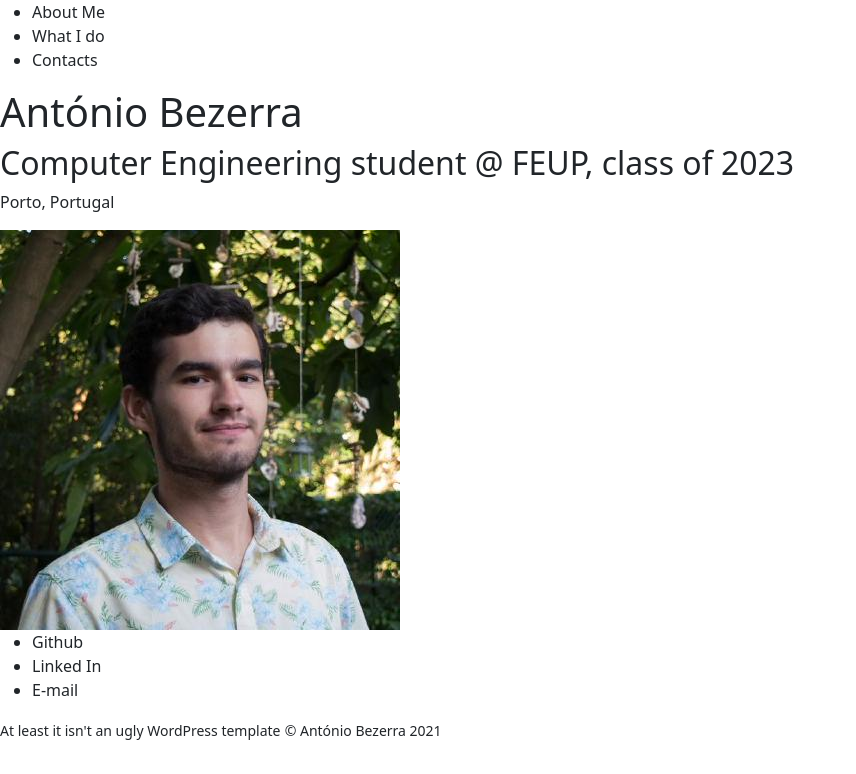
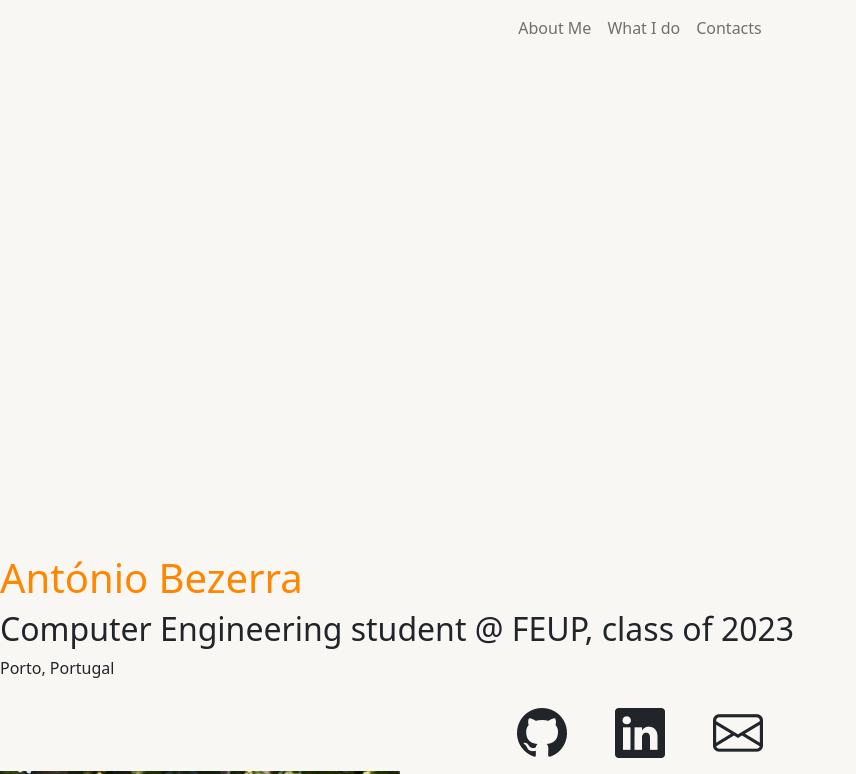
Before and after one commit to antbz/website, a plain HTML site: page index.html in a window 1280 px wide. Shown: the top 774 px of the page, without its empty margins (0-856 px from the left). Drawn offline with nearby package versions, Linux system fonts and the light colour scheme.

Commit message:
started styling

```diff
--- a/index.html
+++ b/index.html
@@ -6,38 +6,69 @@
     <meta name="viewport" content="width=device-width, initial-scale=1.0">
 
     <link href="https://cdn.jsdelivr.net/npm/bootstrap@5.0.2/dist/css/bootstrap.min.css" rel="stylesheet" integrity="sha384-EVSTQN3/azprG1Anm3QDgpJLIm9Nao0Yz1ztcQTwFspd3yD65VohhpuuCOmLASjC" crossorigin="anonymous">
+    <link rel="stylesheet" href="https://cdn.jsdelivr.net/npm/bootstrap-icons@1.5.0/font/bootstrap-icons.css">
+    <link href="style.css" rel="stylesheet">
+
+    <script src="https://cdn.jsdelivr.net/npm/bootstrap@5.1.0/dist/js/bootstrap.bundle.min.js" integrity="sha384-U1DAWAznBHeqEIlVSCgzq+c9gqGAJn5c/t99JyeKa9xxaYpSvHU5awsuZVVFIhvj" crossorigin="anonymous"></script>
 
     <title>António Bezerra</title>
 </head>
 <body>
     <header>
-        <nav>
-            <ul>
-                <li>About Me</li>
-                <li>What I do</li>
-                <li>Contacts</li>
-            </ul>
-        </nav>
+        <div class="container-fluid p-0">
+            <nav class="navbar navbar-expand-lg navbar-light">
+                <div class="container-fluid">
+                  <button class="navbar-toggler" type="button" data-bs-toggle="collapse" data-bs-target="#navbarSupportedContent" aria-controls="navbarSupportedContent" aria-expanded="false" aria-label="Toggle navigation">
+                    <span class="navbar-toggler-icon"></span>
+                  </button>
+                  <div class="collapse navbar-collapse justify-content-center" id="navbarSupportedContent">
+                    <ul class="navbar-nav">
+                        <li class="nav-item">
+                            <a class="nav-link" aria-current="page" href="#about-me">About Me</a>
+                        </li>
+                        <li class="nav-item">
+                            <a class="nav-link" href="#what-i-do">What I do</a>
+                        </li>
+                        <li class="nav-item">
+                            <a class="nav-link" href="#contacts">Contacts</a>
+                        </li>
+                    </ul>
+                  </div>
+                </div>
+            </nav>
+        </div>
     </header>
 
-    <main>
-        <div>
+    <main class='container-fluid p-0'>
+        <div class='row d-flex align-items-end' id='landingHeader' style="height: 80vh;">
             <div>
                 <h1>António Bezerra</h1>
                 <h2>Computer Engineering student @ FEUP, class of 2023</h2>
                 <p>Porto, Portugal</p>
             </div>
-            <div>
-                <img src="media/images/profile.jpeg" alt="Profile picture">
+        </div>
+
+        <div class='row' id='contacts'>
+            <div class='d-flex flex-row justify-content-center'>
+                <i class="bi bi-github pe-5 p-0-sm"></i>
+                <i class="bi bi-linkedin pe-5 p-0-sm"></i>
+                <i class="bi bi-envelope"></i>
             </div>
         </div>
 
-        <div>
-            <ul>
-                <li>Github</li>
-                <li>Linked In</li>
-                <li>E-mail</li>
-            </ul>
+        <div class='row' id='about-me'>
+            <div class='column'>
+                <img src="media/images/profile.jpeg" alt="Profile picture">
+            </div>
+            <div class='column'>
+                <h1>Oh look, it's me!</h1>
+                <p>Pleasure to meet you! I'm António, a Computer Engineering student from Porto, Portugal. I love all things tech, coding and math related. Passionate about music and cooking too - life can't be just about computers. People matter too, I like to work for the good of them all.</p>
+            </div>
+        </div>
+
+        <div class='row' id='what-i-do'>
+            <h1>What I do</h1>
+            <p>A lot. Will go into further detail soon.</p>
         </div>
     </main>
 
--- /dev/null
+++ b/style.css
@@ -0,0 +1,16 @@
+body {
+    background-color: #f9f7f3;
+    overflow-x: hidden;
+}
+
+#landingHeader h1 {
+    color: #ff8600;
+}
+
+.navbar {
+    background-color: #f9f7f3;
+}
+
+#contacts {
+    font-size: 50px;
+}
```
Also changed, not shown: 1 other file.
